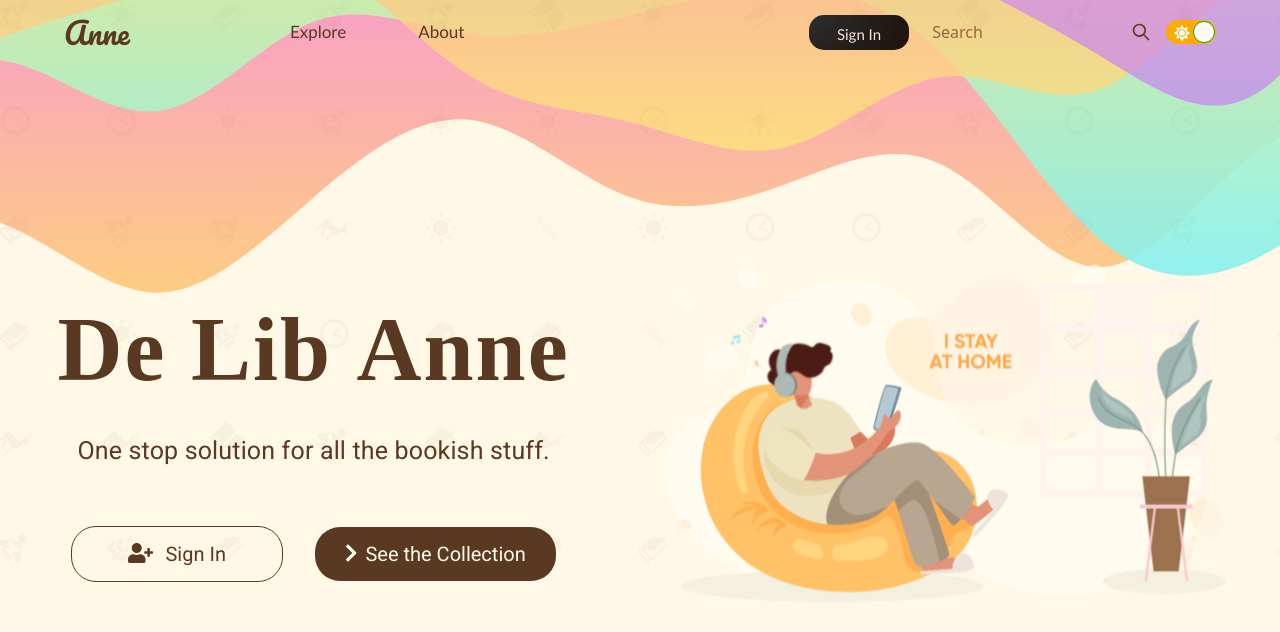
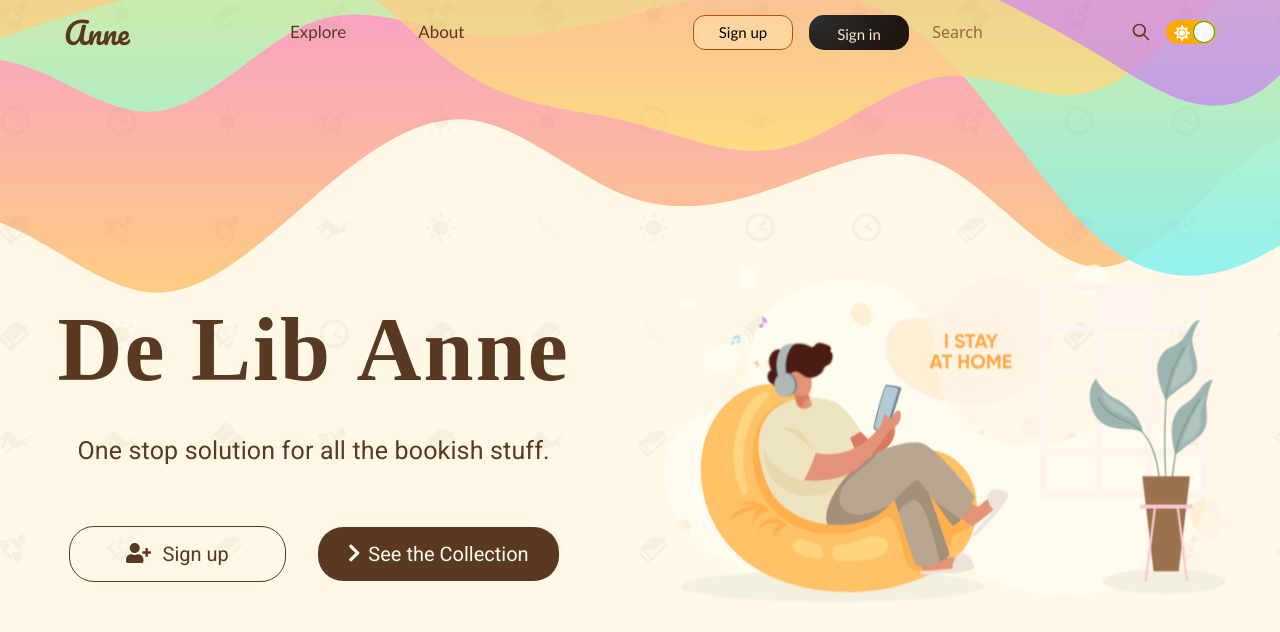
Before and after one commit to souris-dev/de-lib-anne-react, a React (Vite) app: page / in a window 1280 px wide. Shown: the top 632 px of the page. Built offline with nearby package versions, Linux system fonts and the light colour scheme; a web font is replaced by a local one.

Commit message:
Sign up button added

```diff
--- a/src/components/NavbarAndFooter/Navbar.jsx
+++ b/src/components/NavbarAndFooter/Navbar.jsx
@@ -75,8 +75,14 @@ export function Navbar() {
             </Link>
           </div>
           <div className="right-buttons">
+            <Link
+              className={`${isLandingPageLightTheme() ? "bg-yellow-100 hover:bg-opacity-50 bg-opacity-30 border-yellow-700 border" : "text-gray-200 border-0"} transform translate-x-6 transition-all duration-500 flex flex-row items-center justify-center rounded-xl pt-0"}`}
+              to="/signin"
+            >
+              Sign up
+            </Link>
             <Link className="login" to="/signin">
-              <i className="fas fa-sign-in-alt"></i> Sign In
+              Sign in
             </Link>
             <form className="nav-search-form" action="/books/search">
               <input
--- a/src/pages/landing.jsx
+++ b/src/pages/landing.jsx
@@ -24,9 +24,9 @@ function LandingPage() {
               </h1>
               <p id="quote" className={`${theme.dark ? "" : "color-light quote-light"}`}>One stop solution for all the bookish stuff.</p>
               <div className="buttons">
-                <Link to="/signin" className={`signup a-link ${theme.dark ? "" : "a-link-light"}`}>
+                <Link to="/register" className={`signup a-link ${theme.dark ? "" : "a-link-light"}`}>
                   <FontAwesomeIcon icon={faUserPlus} className="mr-3" />
-                  <span className="font-normal">Sign In</span>
+                  <span className="font-normal">Sign up</span>
                 </Link>
                 <Link to="/books" className={`collection a-link ${theme.dark ? "" : "a-link-light"}`}>
                   <FontAwesomeIcon
```
